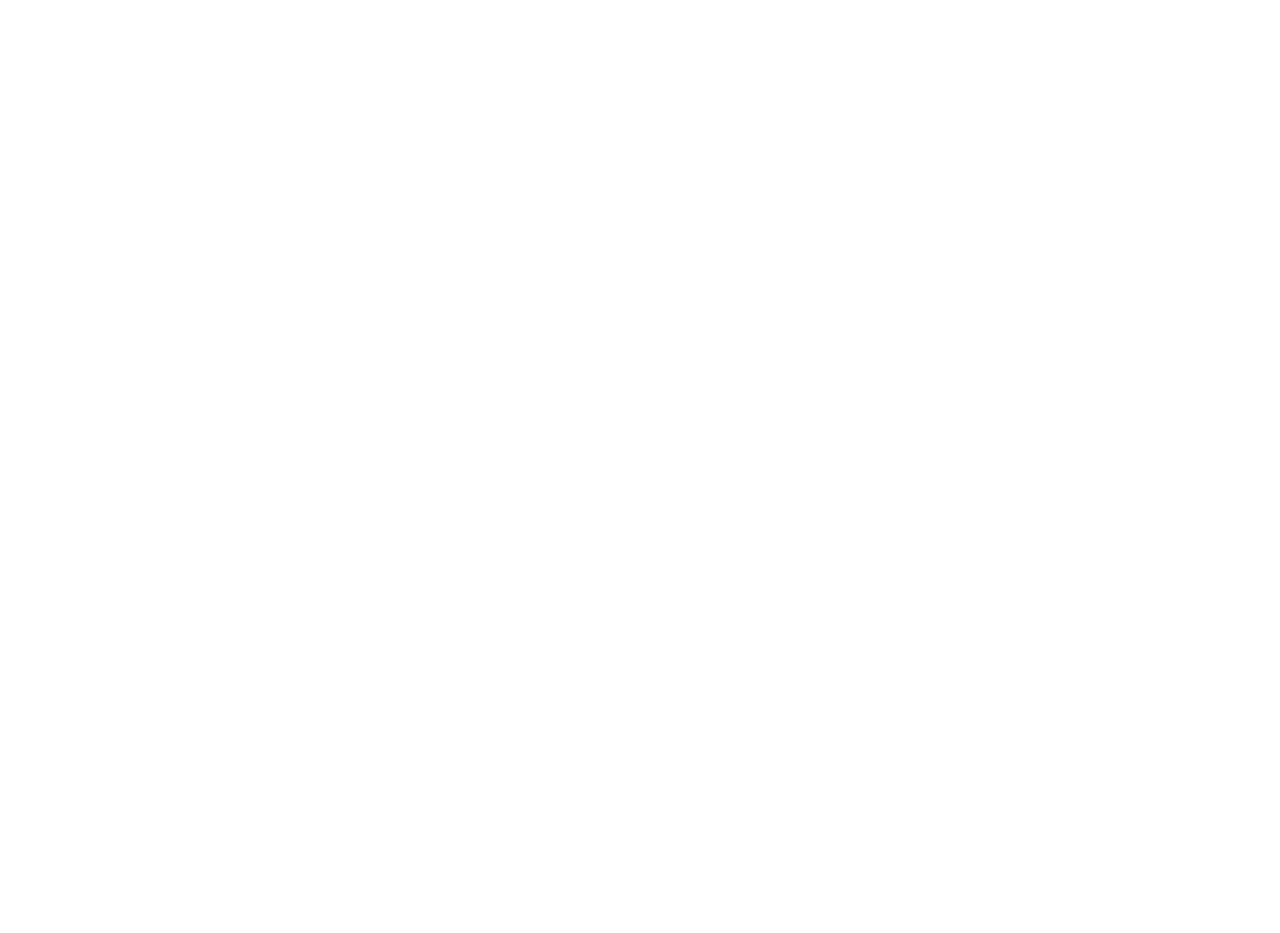
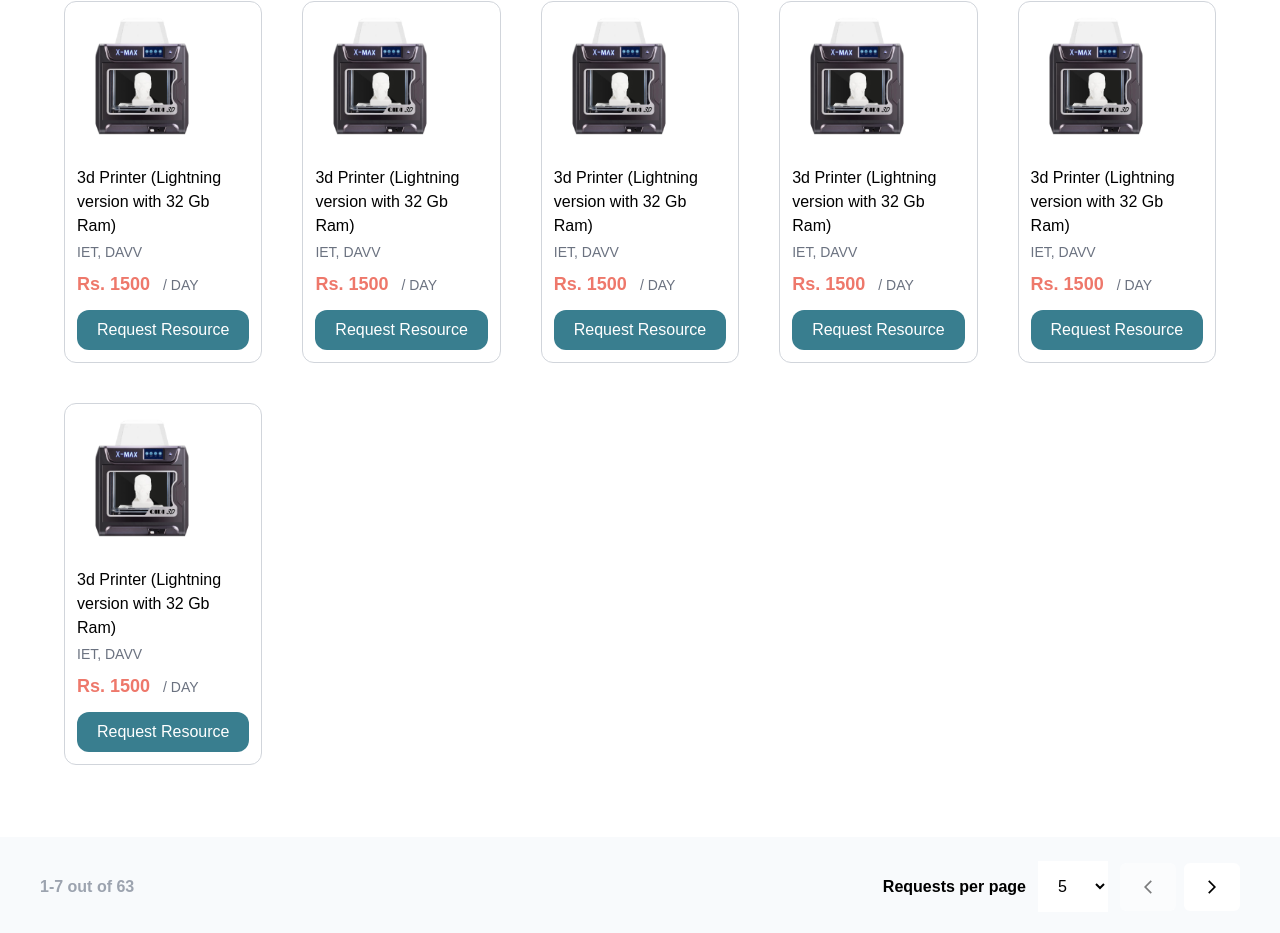
Before and after one commit to buggydecoders/Sih2022Finale, a React (Create React App) app in the folder frontend/: page /saved-items in a window 1280 px wide. Before the commit this address had no page. Shown: the part 331-1264 px from the top of the page. Before the commit the page ends 800 px from the top, so only its background shows below. Built offline with nearby package versions, Linux system fonts and the light colour scheme; the HTML template or start-up script is replaced by a standard one.

Commit message:
fixed save items

```diff
--- a/frontend/src/App.js
+++ b/frontend/src/App.js
@@ -3,6 +3,7 @@
 
 import Dashboard from "./pages/Dashboard";
 import Profile from "./pages/Profile";
+import SavedItems from "./pages/SavedItems";
 import Status from "./pages/Status";
 const queryClient = new QueryClient();
 export default function App() {
@@ -12,6 +13,7 @@
         <Route exact path="/" element={<Dashboard />}></Route>
         <Route exact path="/profile" element={<Profile />}></Route>
         <Route exact path="/status" element={<Status />}></Route>
+        <Route exact path="/saved-items" element={<SavedItems />}></Route>
       </Routes>
     </QueryClientProvider>
   );
--- /dev/null
+++ b/frontend/src/components/Pagination.jsx
@@ -0,0 +1,27 @@
+import React from 'react'
+import {MdArrowBackIosNew,MdArrowForwardIos} from 'react-icons/md';
+const Pagination = () => {
+  return (
+    <div className='py-6 mt-8 px-10 bg-lightGray flex justify-between items-center'>
+        <div className='font-[600] text-gray-400'>1-7 out of 63</div>
+        <div className='flex items-center gap-3'>
+            <div className='font-[600]'>Requests per page</div>
+            <select className='bg-white py-4 px-4 outline-none'>
+                <option>5</option>
+                <option>6</option>
+                <option>20</option>
+            </select>
+            <div className='flex gap-2'>
+                <div className='py-4 px-5 opacity-50 bg-white rounded-md'>
+                    <MdArrowBackIosNew/>
+                </div>
+                <div className='py-4 px-5 bg-white rounded-md'>
+                    <MdArrowForwardIos/>
+                </div>
+            </div>
+        </div>
+    </div>
+  )
+}
+
+export default Pagination
--- /dev/null
+++ b/frontend/src/pages/SavedItems.jsx
@@ -0,0 +1,48 @@
+import React from "react";
+import Layout from "../components/Layout";
+import Search from "../components/Status/Search";
+import ResourceImg from "../assets/Resources/3dPrinter.png";
+import Pagination from "../components/Pagination";
+
+const ProductItem = () => {
+  return (
+    <div className="px-3 py-3 border-[1px] border-gray-300 rounded-xl">
+      <div className="">
+        <img src={ResourceImg} className="w-[130px]" alt="" />
+      </div>
+      <div className="font-[500] mt-7">
+        3d Printer (Lightning version with 32 Gb Ram)
+      </div>
+      <div className="text-sm text-gray-500 font-[500] mt-1">IET, DAVV</div>
+      <div className="text-primary font-bold mt-2 text-lg">
+        Rs. 1500{" "}
+        <span className="text-gray-500 font-[400] text-sm ml-2">/ DAY</span>
+      </div>
+      <div className="w-full text-center bg-secondary text-white py-2 rounded-xl mt-3 bg-opacity-95 cursor-pointer">
+        Request Resource
+      </div>
+    </div>
+  );
+};
+
+const SavedItems = () => {
+  return (
+    <Layout>
+      <div className="px-16 py-10">
+        <div className="text-3xl font-[700] mb-6">Status</div>
+        <Search />
+        <div className="grid-cols-5 grid mt-12 gap-10">
+          <ProductItem />
+          <ProductItem />
+          <ProductItem />
+          <ProductItem />
+          <ProductItem />
+          <ProductItem />
+        </div>
+      </div>
+      <Pagination/>
+    </Layout>
+  );
+};
+
+export default SavedItems;
```
